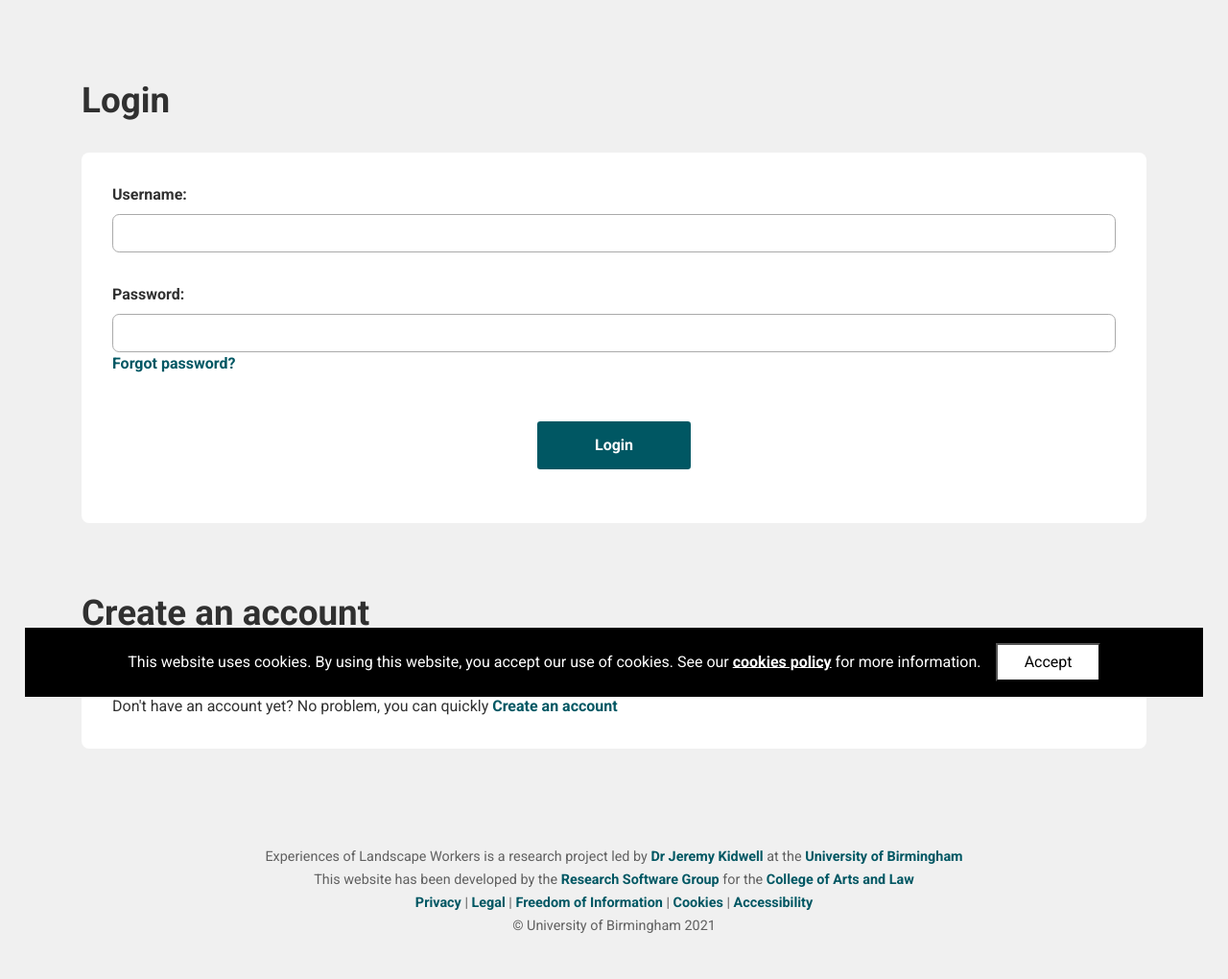
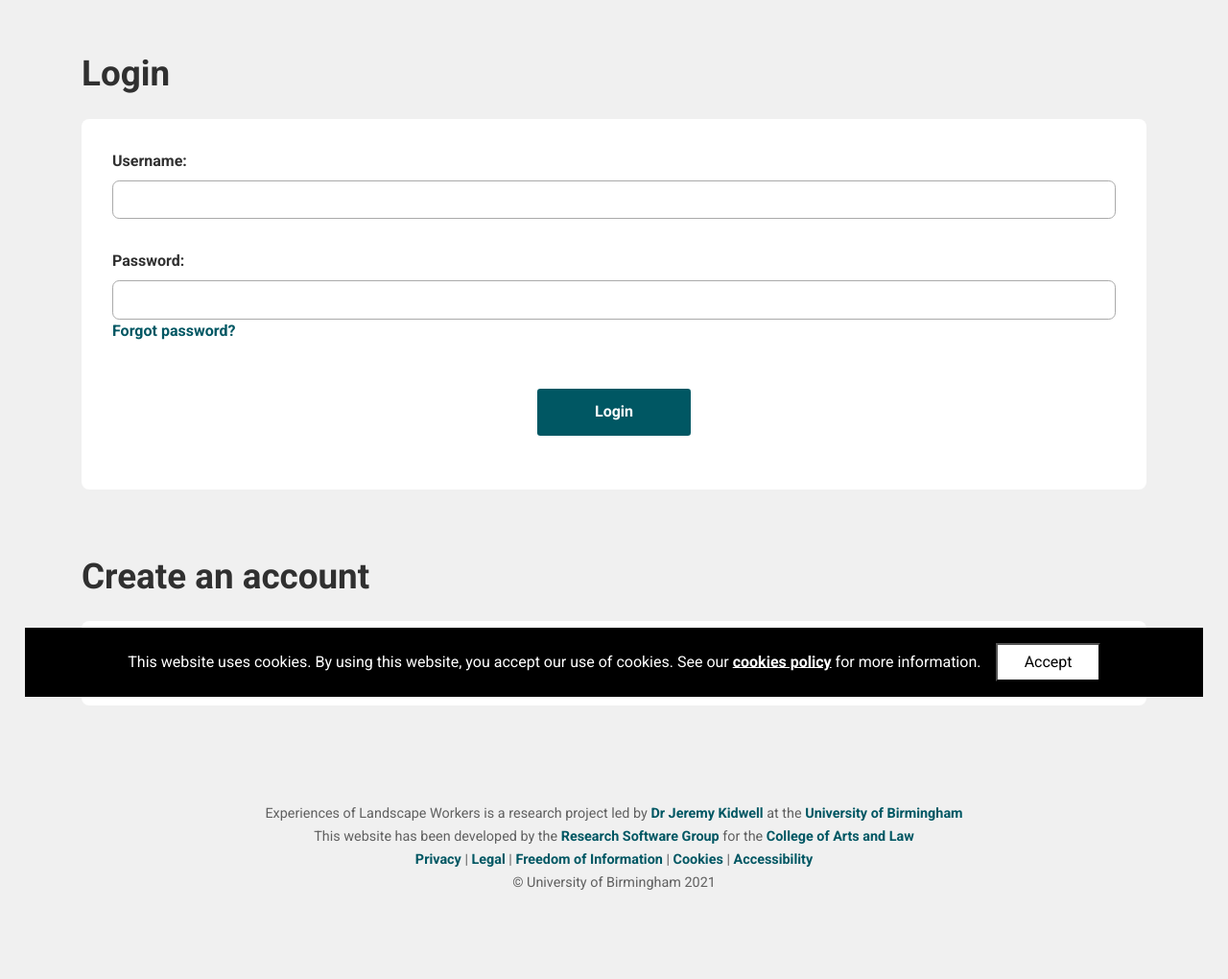
Before and after one commit to bear-rsg/experiences-of-landscape-workers, a Django app: page /accounts/login/ in a window 1280 px wide. Shown: the part 48-1068 px from the top of the page at 96% size. After the commit the page ends 975 px from the top, so only its background shows below. Run offline with Django 3.2, Linux system fonts and the light colour scheme; parts of the project's set-up code (start-up, migrations or seed data) failed here and were passed over; some libraries are stand-ins or nearby versions.

Commit message:
minor front end tweaks

```diff
--- a/django/accounts/templates/registration/login.html
+++ b/django/accounts/templates/registration/login.html
@@ -8,7 +8,7 @@
 		<form method="post">
 			{% csrf_token %}
 			{{ form.as_p }}
-			<a href="{% url 'password_reset' %}#main">Forgot password?</a>
+			<a href="{% url 'password_reset' %}">Forgot password?</a>
 			<button type="submit">Login</button>
 		</form>
 	</section>
@@ -16,7 +16,7 @@
     <h2>Create an account</h2>
 	<section>
 		<div>
-			Don't have an account yet? No problem, you can quickly <a href="/">Create an account</a>
+			Don't have an account yet? No problem, you can <a href="{% url 'account-create' %}">create an account</a>.
 		</div>
 	</section>
 
--- a/django/core/static/css/custom.css
+++ b/django/core/static/css/custom.css
@@ -21,12 +21,23 @@ hr {
     height: 1px;
 }
 
+h1 {
+    font-size: 0.7em;
+    visibility: hidden;
+    margin: 0;
+    padding: 0;
+}
+
 h2 {
     padding-top: 1.3em;
-    padding-bottom: 0.2em;
+    padding-bottom: 0.1em;
     font-weight: bold;
     font-size: 2.3em;
     color: #303030;
+}
+
+h2:first-of-type {
+    padding-top: 0.7em;
 }
 
 .form-inline .form-control {
@@ -202,7 +213,7 @@ section {
     background: white;
     display: block;
     border-radius: 0.5rem;
-    margin: 1.5em 0;
+    margin: 1.3em 0;
 }
 
 section p {
@@ -230,7 +241,6 @@ section#section-welcome-banner h2 {
     background: transparent;
     border: none;
     border-bottom: 2px solid #808080;
-    margin: 5.5em auto 0.5em auto;
     display: block;
     width: 40em;
     max-width: 100%;
--- a/django/core/static/css/custom_lg.css
+++ b/django/core/static/css/custom_lg.css
@@ -37,7 +37,7 @@
     /* ---------- Journal ---------- */
 
     #journalentry-list-search {
-        margin: 7.5em auto 2em auto;
+        margin: 3.5em auto 2em auto;
         width: 30em;
     }
 
--- a/django/core/templates/base.html
+++ b/django/core/templates/base.html
@@ -94,7 +94,7 @@
 
         <!-- Main -->
         <main id="main">
-            <h1 style="font-size: 1em; visibility: hidden; margin: 0; padding: 0;">Experiences of Landscape Workers</h1>
+            <h1>Experiences of Landscape Workers</h1>
             <div id="main-content" class="container">
                 {% block main %}
                 {% endblock %}
```
